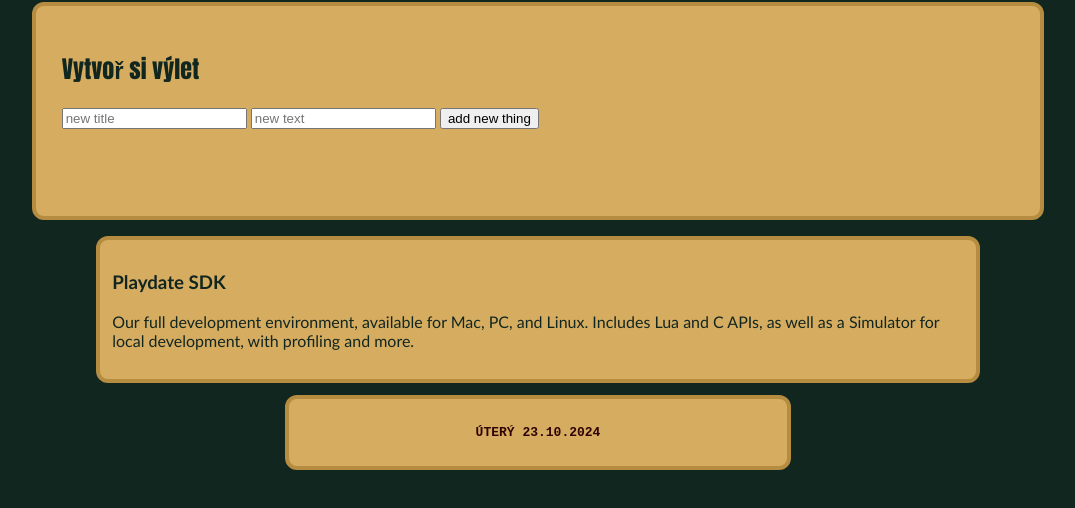
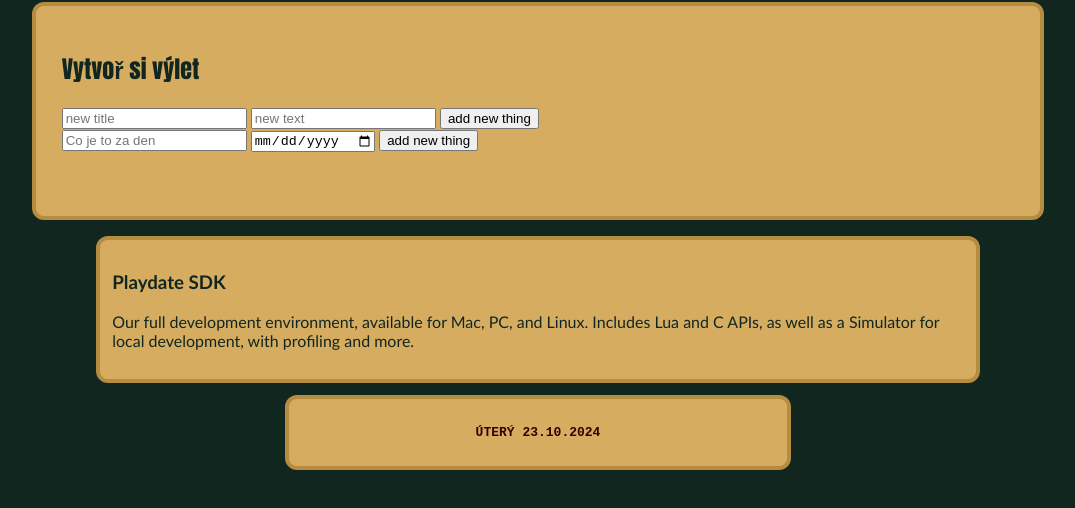
Before and after one commit to vanci-d/tripNew, a plain HTML site: page index.html in a window 1280 px wide. Shown: the part 90-598 px from the top of the page, without its empty margins (102-1177 px from the left). Drawn offline with nearby package versions, Linux system fonts and the light colour scheme.

Commit message:
takhle to ted funguje, dva styly na li

```diff
--- a/css/cards.css
+++ b/css/cards.css
@@ -38,4 +38,3 @@
 			font-family: monospace;
 
 		}
-}
--- a/index.html
+++ b/index.html
@@ -21,7 +21,13 @@
 		<form id="day">
 			<input type="text" name="title" placeholder="new title">
 			<input type="text" name="content" placeholder="new text">
-			<button type="submit">add new thing</button>
+			<button type="submit" name="submitDay">add new thing</button>
+		</form>
+		<form id="date">
+			<input type="text" name="jmenodne" placeholder="Co je to za den">
+			<input type="date" name="datum">
+			<button type="submit" name="submitDatum">add new thing</button>
+
 		</form>
 
 	</div>
--- a/js/script.js
+++ b/js/script.js
@@ -1,7 +1,12 @@
-const form = document.querySelector("form");
+const form = document.querySelector("#day");
 const inputTitle = form.querySelector("input[name=title]");
 const inputContent = form.querySelector("input[name=content]");
 const cardContainer = document.querySelector(".cards ul");
+
+// const formDatum = document.querySelector("#datum");
+// const jmenoDne = form.querySelector("input[name=jmenodne]");
+// const datum = form.querySelector("input[name=datum]");
+// const cardContainerDatum = document.querySelector(".cards ul");
 
 function createNewCard(container, title, text) {
 	let newCard = document.createElement("li");
@@ -12,16 +17,12 @@ function createNewCard(container, title, text) {
 	`;
 
 	container.appendChild(newCard);
-	newCard.classList.add("animate__animated", "animate__flipInX");
+	newCard.classList.add("den");
 }
 
 form.addEventListener("submit", (event) => {
-	// pointa formularu je odoslat jeho udaje na dalsie spracovanie
-	// cize podobne ako link, za normalnych okolnosti po odoslani formularu
-	// prehliadac skoci na inu web adresu... ak tomu chces zabranit:
 	event.preventDefault();
 
-	// ak nemame title alebo content, koncime
 	if (!inputTitle.value.trim() || !inputContent.value.trim()) return;
 
 	// vytvor novy card element [ funkcia je v utilities.json ]
```
